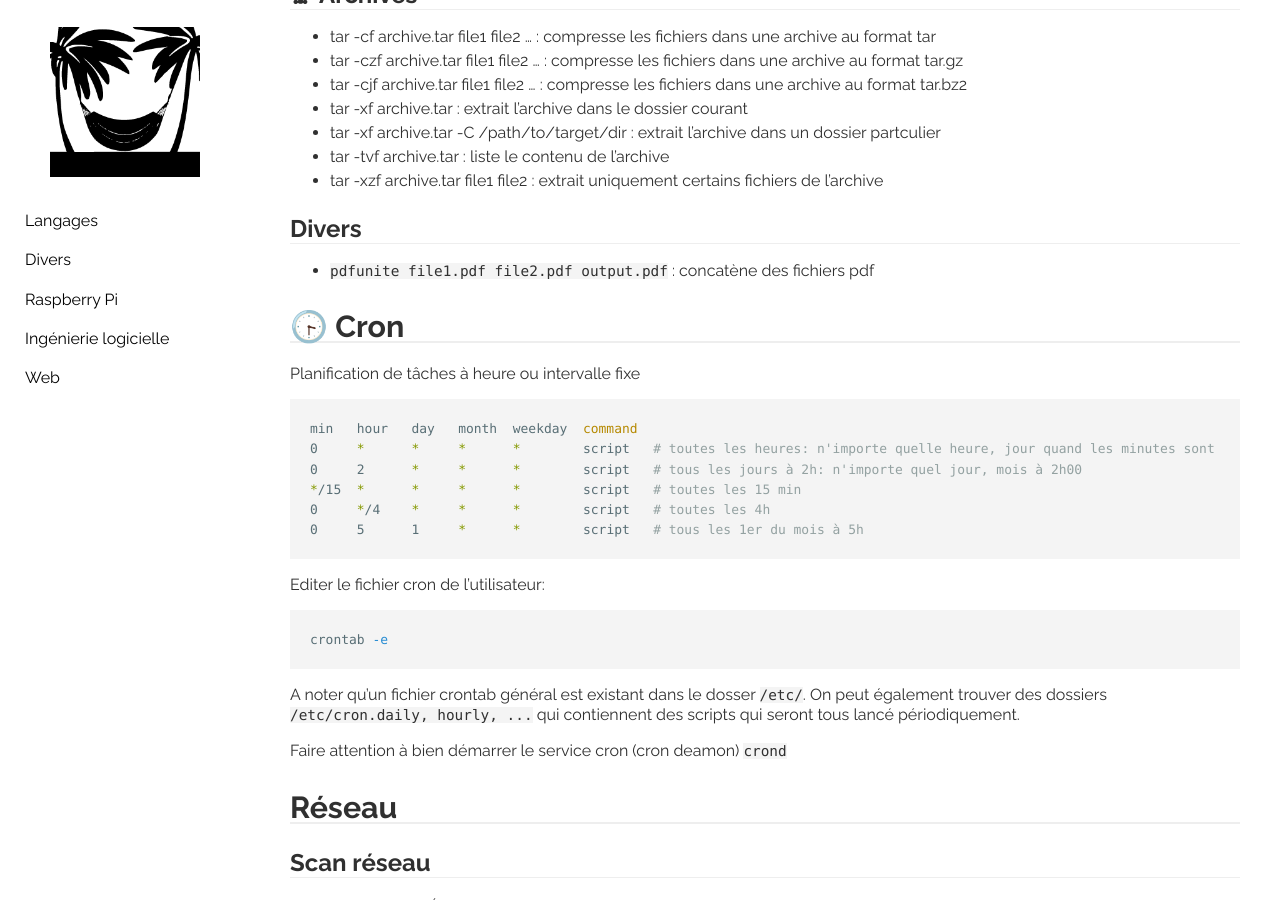
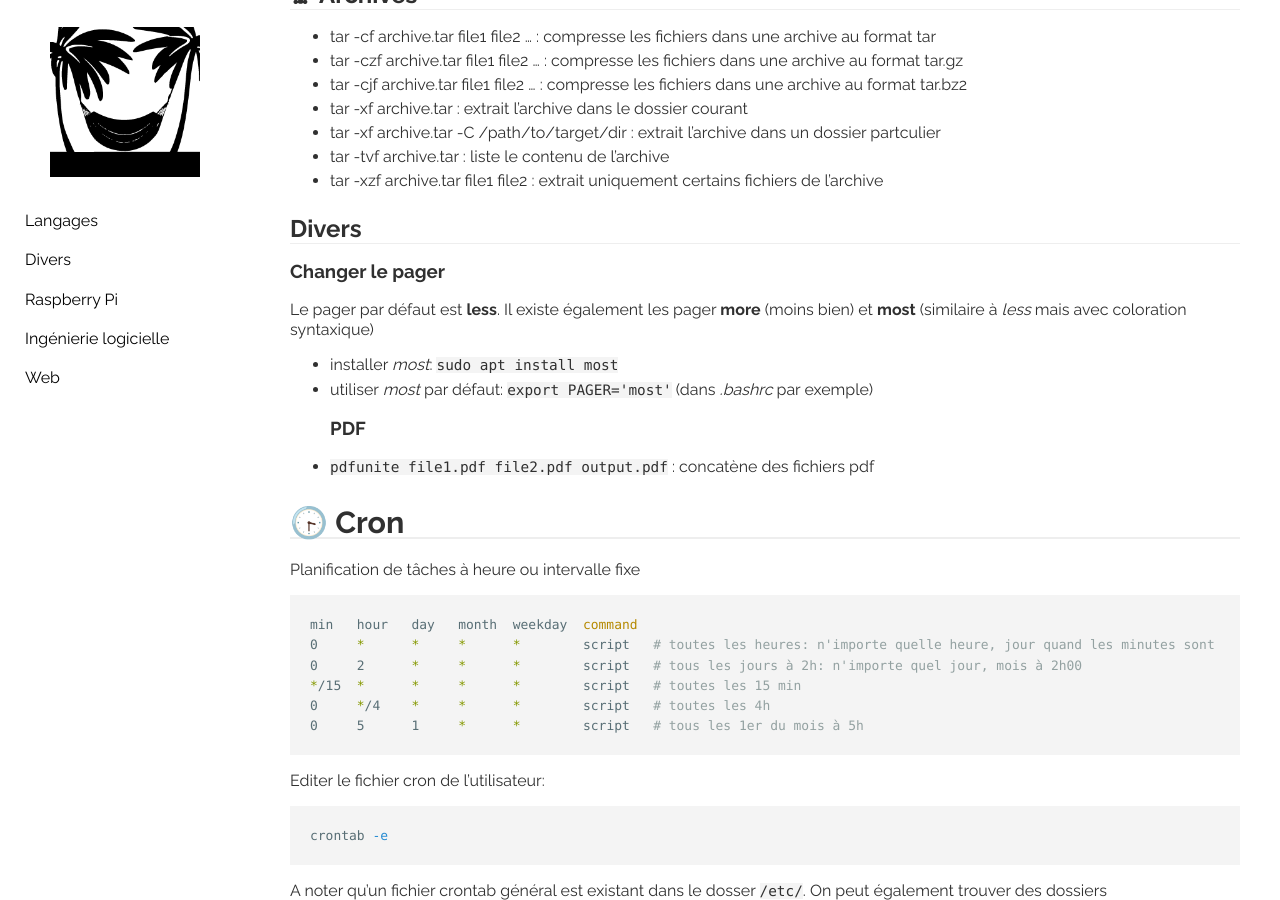
Before and after one commit to behej/lazyjekyll, a Jekyll site: the page built from _sweng/linux.md, in a window 1280 px wide and 900 px high, scrolled down 4150 px. Built offline with Jekyll 4.4.1, drawn with Linux system fonts in a browser that asks for light colours.

Commit message:
Linux: add description about pager

```diff
--- a/_sweng/linux.md
+++ b/_sweng/linux.md
@@ -156,6 +156,11 @@ Les tâches en arrière plan restent quand même attachées au shell. Si on ferm
 * tar -xzf archive.tar file1 file2 : extrait uniquement certains fichiers de l'archive
 
 ## Divers
+### Changer le pager
+Le pager par défaut est **less**. Il existe également les pager **more** (moins bien) et **most** (similaire à *less* mais avec coloration syntaxique)
+* installer *most*: `sudo apt install most`
+* utiliser *most* par défaut: `export PAGER='most'` (dans *.bashrc* par exemple)
+### PDF
 * `pdfunite file1.pdf file2.pdf output.pdf` : concatène des fichiers pdf
 
 
```
